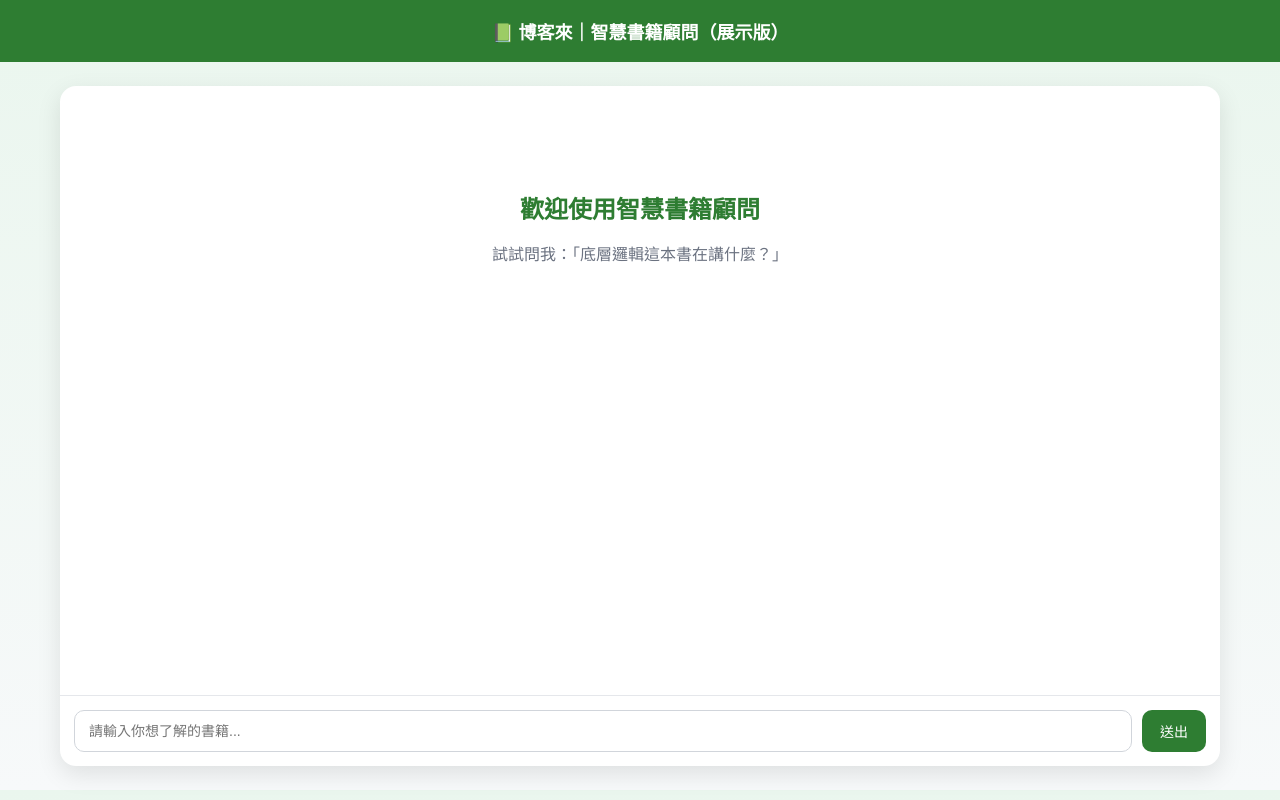
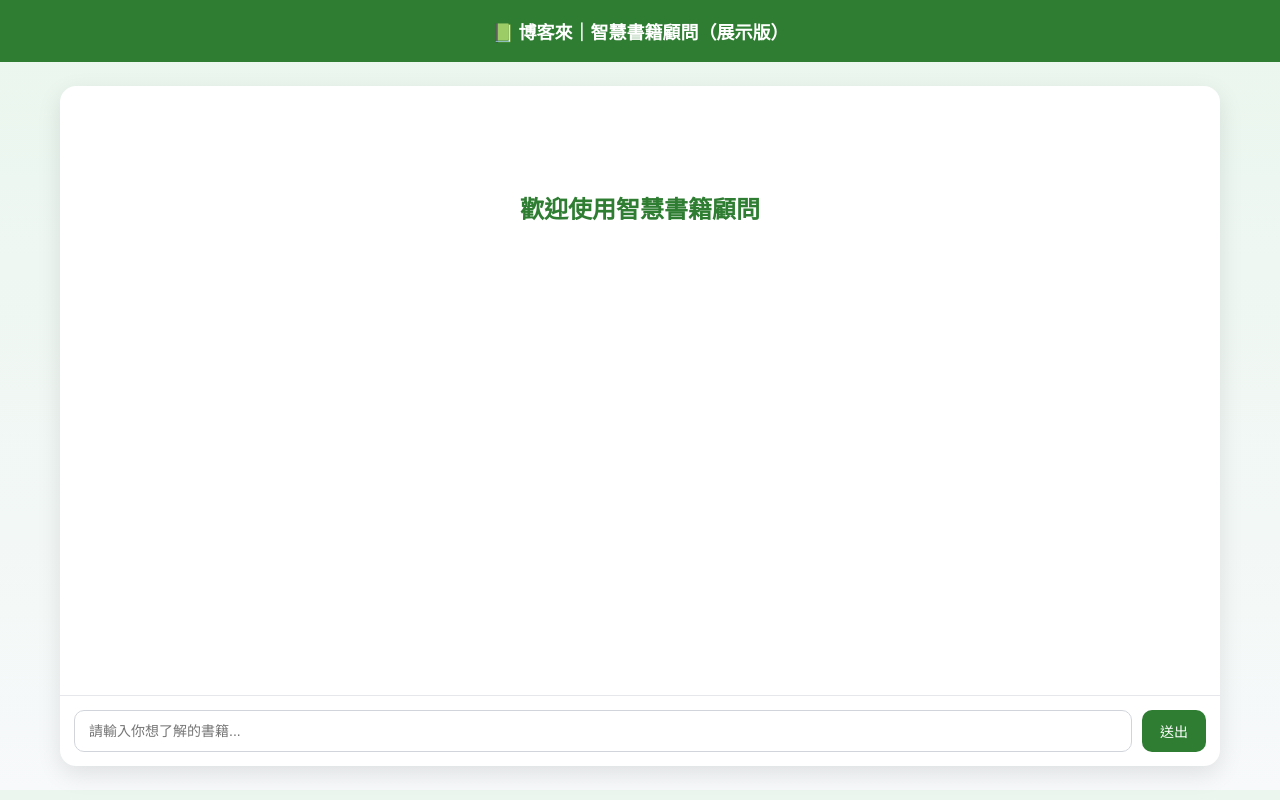
Before and after one commit to Irenelin115/books-ai-demo, a plain HTML site: page index.html in a window 1280 px wide. Drawn offline with Linux system fonts and the light colour scheme.

Commit message:
Remove hint text from welcome section
Co-Authored-By: Claude Opus 4.5 <noreply@anthropic.com>

```diff
--- a/index.html
+++ b/index.html
@@ -617,7 +617,6 @@ header{
     <div class="chat-area" id="chatArea">
       <div class="welcome" id="welcome">
         <h2>歡迎使用智慧書籍顧問</h2>
-        <p>試試問我：「底層邏輯這本書在講什麼？」</p>
       </div>
     </div>
 
```
Also changed, not shown: 推薦相似書籍.html (+0 -1 lines).
